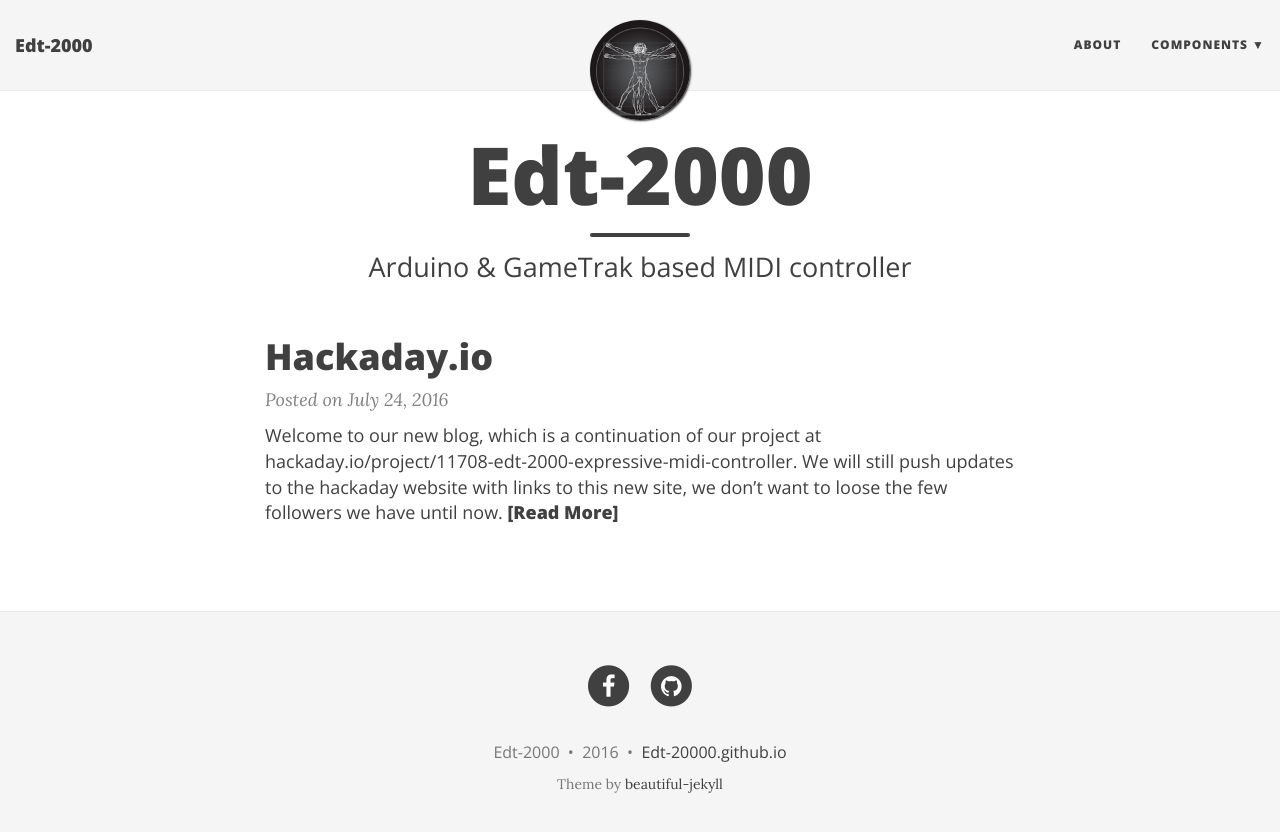
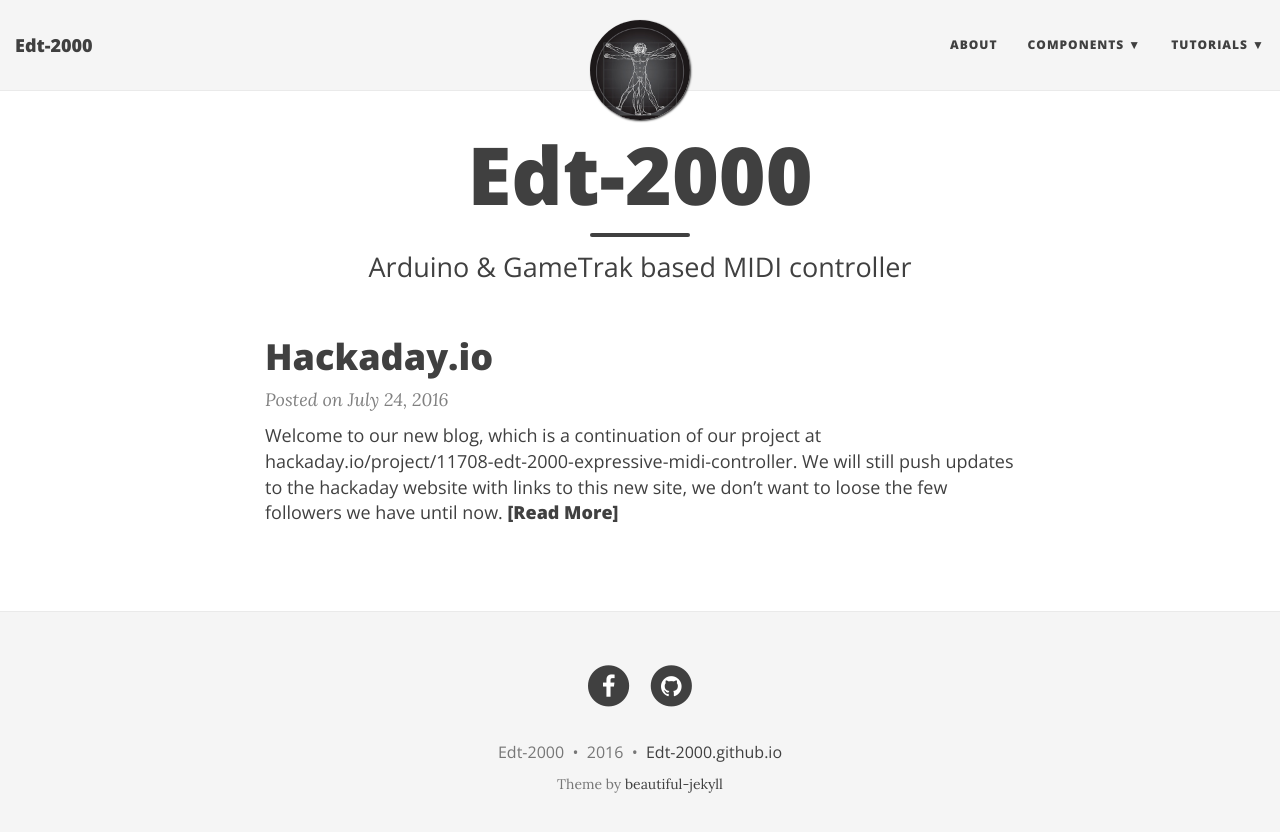
Before and after one commit to Edt-2000/edt-2000.github.io, a Jekyll site: the page built from index.html, in a window 1280 px wide. Shown: the top 832 px of the page. Built offline with Jekyll 4.4.1, drawn with Linux system fonts in a browser that asks for light colours; nearby versions of some CDN libraries; the list of posts is cut into pages by our own code; some of the changed lines change nothing that is shown.

Commit message:
Updated URLs and fixed typo in link at bottom of page

```diff
--- a/_config.yml
+++ b/_config.yml
@@ -25,9 +25,13 @@
 navbar-links:
   About: "about"
   Components:
-    - Edt-Trak: "http://deanattali.com/beautiful-jekyll/"
-    - Edt-MOSCidi: "http://www.markdowntutorial.com/"
-    - Edt-Pedal: "https://pages.github.com/"
+    - The Playground: "https://github.com/Edt-2000/Playground"
+    - Edt-Trak: "https://github.com/Edt-2000/Edt-Trak"
+    - Edt-Cetera: "https://github.com/Edt-2000/Edt-Cetera"
+    - Edt-Lib: "https://github.com/Edt-2000/Edt-Lib"
+    - Edt-MOSCidi: "https://github.com/Edt-2000/Edt-MOSCIDI"
+  Tutorials:
+    - Coming soon!: "https://github.com/Edt-2000"
 
 # Image to show in the navigation bar - image must be a square (width = height)
 # Remove this parameter if you don't want an image in the navbar
@@ -55,7 +59,7 @@
 
 # How to display the link to the website in the footer
 # Remove this if you don't want a link in the footer
-url-pretty: "Edt-20000.github.io"  # eg. "deanattali.com/beautiful-jekyll"
+url-pretty: "Edt-2000.github.io"  # eg. "deanattali.com/beautiful-jekyll"
 
 # --- Misc --- #
 
```
